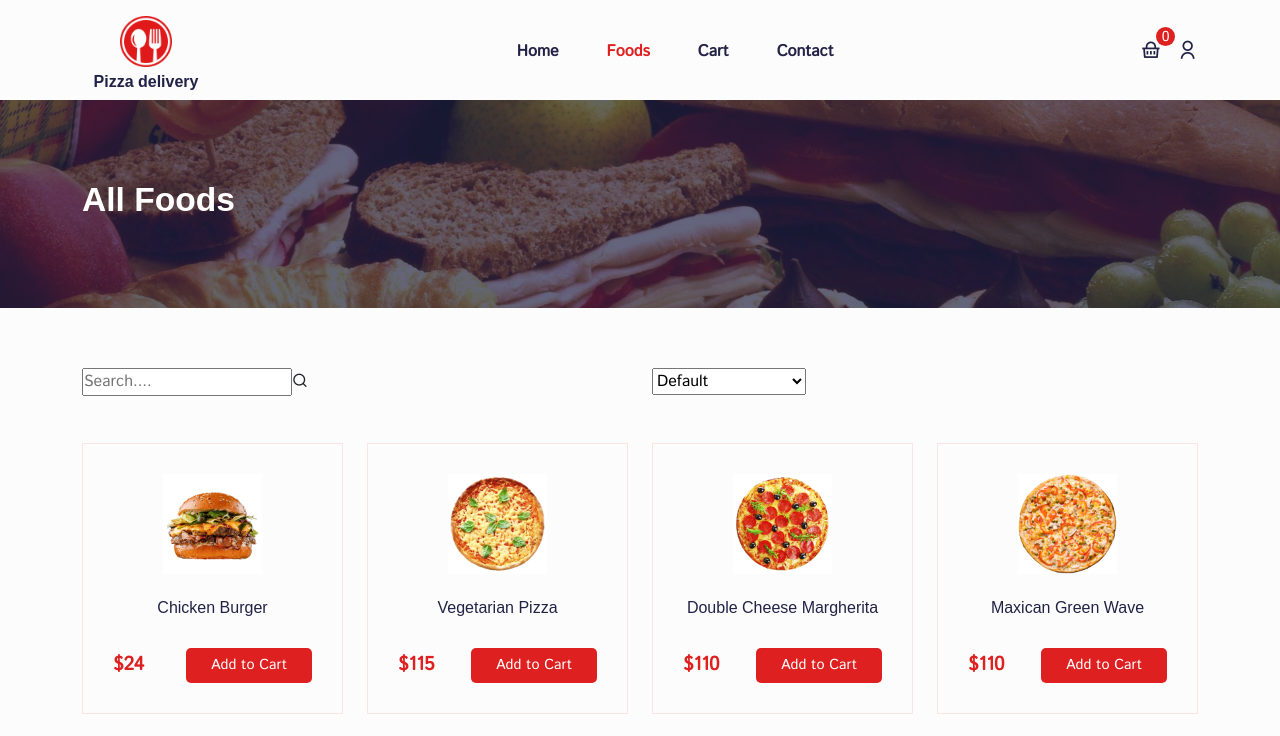
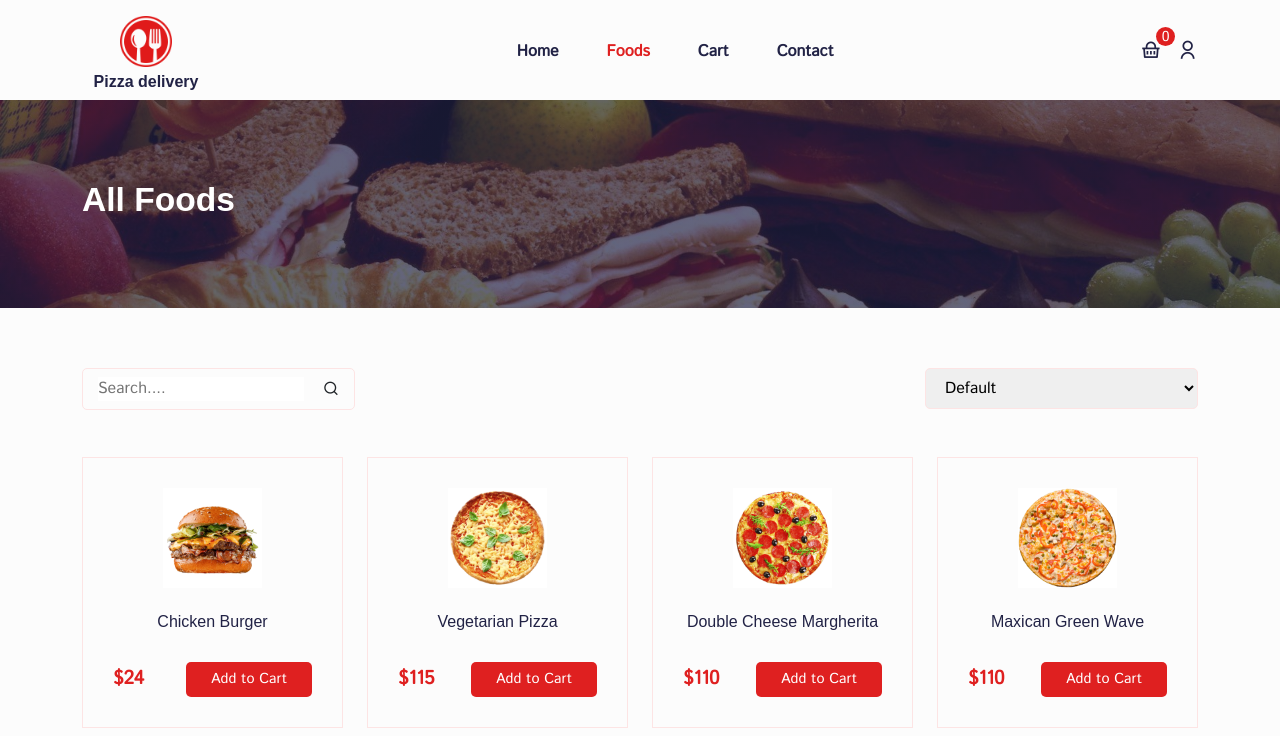
Before and after one commit to Andrewmoren/e_commerce_pizza, a React (Create React App) app: page /foods in a window 1280 px wide. Shown: the top 736 px of the page. Built offline with nearby package versions, Linux system fonts and the light colour scheme; a web font is replaced by a local one.

Commit message:
build all foods: styled inputs

```diff
--- a/src/pages/AllFoods.jsx
+++ b/src/pages/AllFoods.jsx
@@ -6,6 +6,8 @@
 
 import products from "../assets/fake-data/products";
 import ProductCard from "../components/UI/product-card/ProductCard";
+
+import "../styles/all-foods.css";
 
 const AllFoods = () => {
   return (
@@ -16,7 +18,7 @@
         <Container>
           <Row>
             <Col lg="6" md="6" sm="6">
-              <div className="search__widget">
+              <div className="search__widget d-flex align-items-center justify-content-between w-50">
                 <input type="text" placeholder="Search...." />
                 <span>
                   <i className="ri-search-line"></i>
@@ -24,8 +26,8 @@
               </div>
             </Col>
             <Col lg="6" md="6" sm="6" className="mb-5">
-              <div className="sorting__widget">
-                <select>
+              <div className="sorting__widget text-end">
+                <select className="w-50">
                   <option>Default</option>
                   <option value="ascending">Alphabetically, A-Z</option>
                   <option value="descending">Alphabetically, Z-A</option>
--- /dev/null
+++ b/src/styles/all-foods.css
@@ -0,0 +1,15 @@
+.search__widget,
+.sorting__widget select {
+    padding: 7px 15px;
+    border: 1px solid #fde4e4;
+    border-radius: 5px;
+    cursor: pointer;
+}
+
+.search__widget input {
+    border: none;
+}
+
+.search__widget input:focus {
+    outline: none;
+}
```
